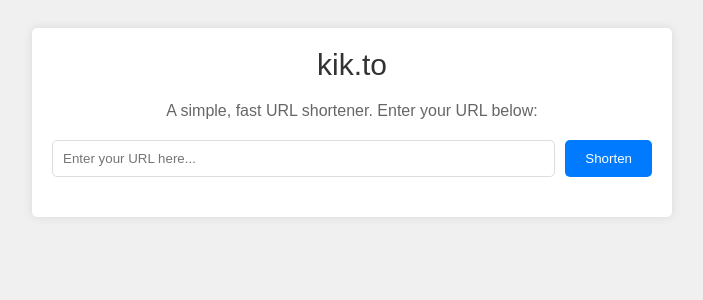
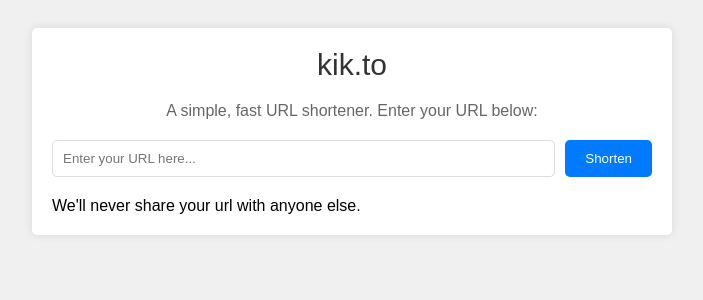
Before and after one commit to pierce403/kikto2, a Flask app: page / in a window 1280 px wide. Shown: the top 300 px of the page, without its empty margins (288-991 px from the left). Run offline with Flask 3, Linux system fonts and the light colour scheme.

Commit message:
never share

```diff
--- a/templates/index2.html
+++ b/templates/index2.html
@@ -67,6 +67,8 @@
             <button type="submit">Shorten</button>
         </form>
         <div class="result"></div>
+        We'll never share your url with anyone else.
     </div>
+
 </body>
 </html>
```
